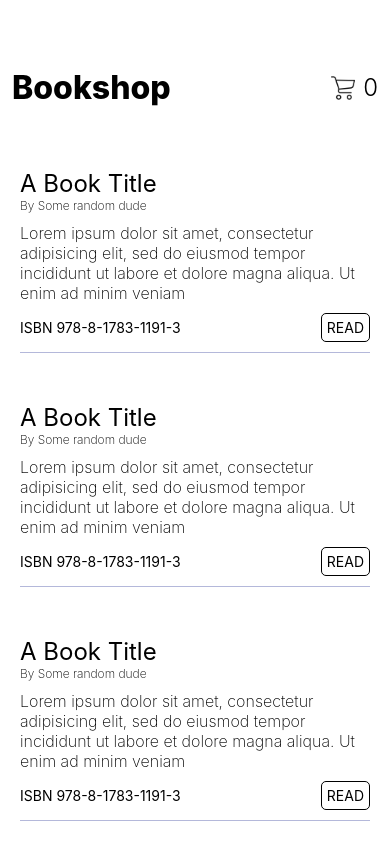
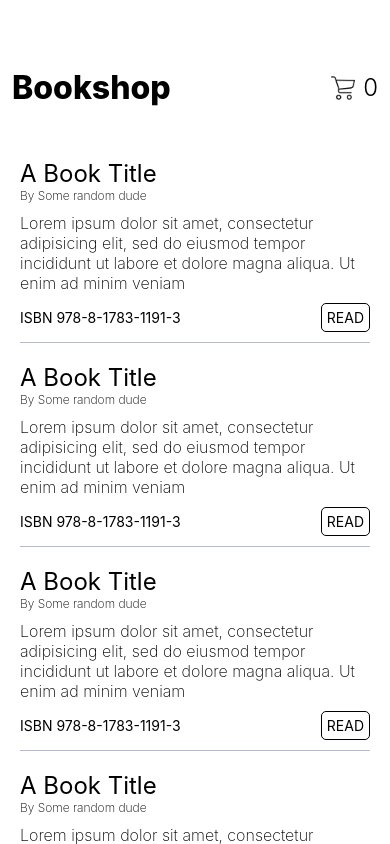
Before and after one commit to GlennVinck/Challenge_1, a React Native app: screen / in a window 390 px wide. Built offline with nearby package versions, Linux system fonts and the light colour scheme.

Commit message:
custom components

```diff
--- a/App.js
+++ b/App.js
@@ -7,6 +7,7 @@ import {
     Image,
     Pressable,
 } from "react-native";
+import CustomTile from "./components/tile";
 
 export default function App() {
     return (
@@ -22,72 +23,10 @@ export default function App() {
                 </View>
             </View>
             <View style={styles.productContainer}>
-                <View style={styles.tile}>
-                    <Text style={styles.header2}>A Book Title</Text>
-                    <Text style={styles.writer}>By Some random dude</Text>
-                    <Text style={styles.details}>
-                        Lorem ipsum dolor sit amet, consectetur adipisicing
-                        elit, sed do eiusmod tempor incididunt ut labore et
-                        dolore magna aliqua. Ut enim ad minim veniam
-                    </Text>
-                    <View style={styles.tileFooter}>
-                        <Text>ISBN 978-8-1783-1191-3</Text>
-                        <Pressable style={styles.button}>
-                            <Text style={styles.text}>READ</Text>
-                        </Pressable>
-                    </View>
-                </View>
-            </View>
-            <View style={styles.productContainer}>
-                <View style={styles.tile}>
-                    <Text style={styles.header2}>A Book Title</Text>
-                    <Text style={styles.writer}>By Some random dude</Text>
-                    <Text style={styles.details}>
-                        Lorem ipsum dolor sit amet, consectetur adipisicing
-                        elit, sed do eiusmod tempor incididunt ut labore et
-                        dolore magna aliqua. Ut enim ad minim veniam
-                    </Text>
-                    <View style={styles.tileFooter}>
-                        <Text>ISBN 978-8-1783-1191-3</Text>
-                        <Pressable style={styles.button}>
-                            <Text style={styles.text}>READ</Text>
-                        </Pressable>
-                    </View>
-                </View>
-            </View>
-            <View style={styles.productContainer}>
-                <View style={styles.tile}>
-                    <Text style={styles.header2}>A Book Title</Text>
-                    <Text style={styles.writer}>By Some random dude</Text>
-                    <Text style={styles.details}>
-                        Lorem ipsum dolor sit amet, consectetur adipisicing
-                        elit, sed do eiusmod tempor incididunt ut labore et
-                        dolore magna aliqua. Ut enim ad minim veniam
-                    </Text>
-                    <View style={styles.tileFooter}>
-                        <Text>ISBN 978-8-1783-1191-3</Text>
-                        <Pressable style={styles.button}>
-                            <Text style={styles.text}>READ</Text>
-                        </Pressable>
-                    </View>
-                </View>
-            </View>
-            <View style={styles.productContainer}>
-                <View style={styles.tile}>
-                    <Text style={styles.header2}>A Book Title</Text>
-                    <Text style={styles.writer}>By Some random dude</Text>
-                    <Text style={styles.details}>
-                        Lorem ipsum dolor sit amet, consectetur adipisicing
-                        elit, sed do eiusmod tempor incididunt ut labore et
-                        dolore magna aliqua. Ut enim ad minim veniam
-                    </Text>
-                    <View style={styles.tileFooter}>
-                        <Text>ISBN 978-8-1783-1191-3</Text>
-                        <Pressable style={styles.button}>
-                            <Text style={styles.text}>READ</Text>
-                        </Pressable>
-                    </View>
-                </View>
+                <CustomTile />
+                <CustomTile />
+                <CustomTile />
+                <CustomTile />
             </View>
             <StatusBar style="auto" />
         </ScrollView>
@@ -131,47 +70,6 @@ const styles = StyleSheet.create({
     },
 
     productContainer: {
-        marginTop: 40,
-    },
-
-    tile: {
-        paddingTop: 10,
-        paddingBottom: 10,
-        marginLeft: 20,
-        marginRight: 20,
-        borderBottomColor: "#B4B8DA",
-        borderBottomWidth: 1,
-        borderStyle: "solid",
-    },
-
-    header2: {
-        fontSize: 24,
-        fontWeight: "400",
-    },
-
-    writer: {
-        fontSize: 12,
-        fontWeight: "200",
-        marginBottom: 10,
-    },
-
-    details: {
-        fontSize: 16,
-        fontWeight: "200",
-        marginBottom: 10,
-    },
-
-    tileFooter: {
-        flex: 1,
-        flexDirection: "row",
-        justifyContent: "space-between",
-        alignItems: "center",
-    },
-
-    button: {
-        padding: 5,
-        borderWidth: 1,
-        borderStyle: "solid",
-        borderRadius: 5,
+        marginTop: 20,
     },
 });
--- /dev/null
+++ b/components/tile.js
@@ -0,0 +1,66 @@
+import { View, Text, Pressable, StyleSheet } from "react-native";
+
+const CustomTile = () => {
+    return (
+        <View style={styles.tile}>
+            <Text style={styles.header2}>A Book Title</Text>
+            <Text style={styles.writer}>By Some random dude</Text>
+            <Text style={styles.details}>
+                Lorem ipsum dolor sit amet, consectetur adipisicing elit, sed do
+                eiusmod tempor incididunt ut labore et dolore magna aliqua. Ut
+                enim ad minim veniam
+            </Text>
+            <View style={styles.tileFooter}>
+                <Text>ISBN 978-8-1783-1191-3</Text>
+                <Pressable style={styles.button}>
+                    <Text style={styles.text}>READ</Text>
+                </Pressable>
+            </View>
+        </View>
+    );
+};
+
+const styles = StyleSheet.create({
+    tile: {
+        paddingTop: 20,
+        paddingBottom: 10,
+        marginLeft: 20,
+        marginRight: 20,
+        borderBottomColor: "#B4B8DA",
+        borderBottomWidth: 1,
+        borderStyle: "solid",
+    },
+
+    header2: {
+        fontSize: 24,
+        fontWeight: "400",
+    },
+
+    writer: {
+        fontSize: 12,
+        fontWeight: "200",
+        marginBottom: 10,
+    },
+
+    details: {
+        fontSize: 16,
+        fontWeight: "200",
+        marginBottom: 10,
+    },
+
+    tileFooter: {
+        flex: 1,
+        flexDirection: "row",
+        justifyContent: "space-between",
+        alignItems: "center",
+    },
+
+    button: {
+        padding: 5,
+        borderWidth: 1,
+        borderStyle: "solid",
+        borderRadius: 5,
+    },
+});
+
+export default CustomTile;
```
